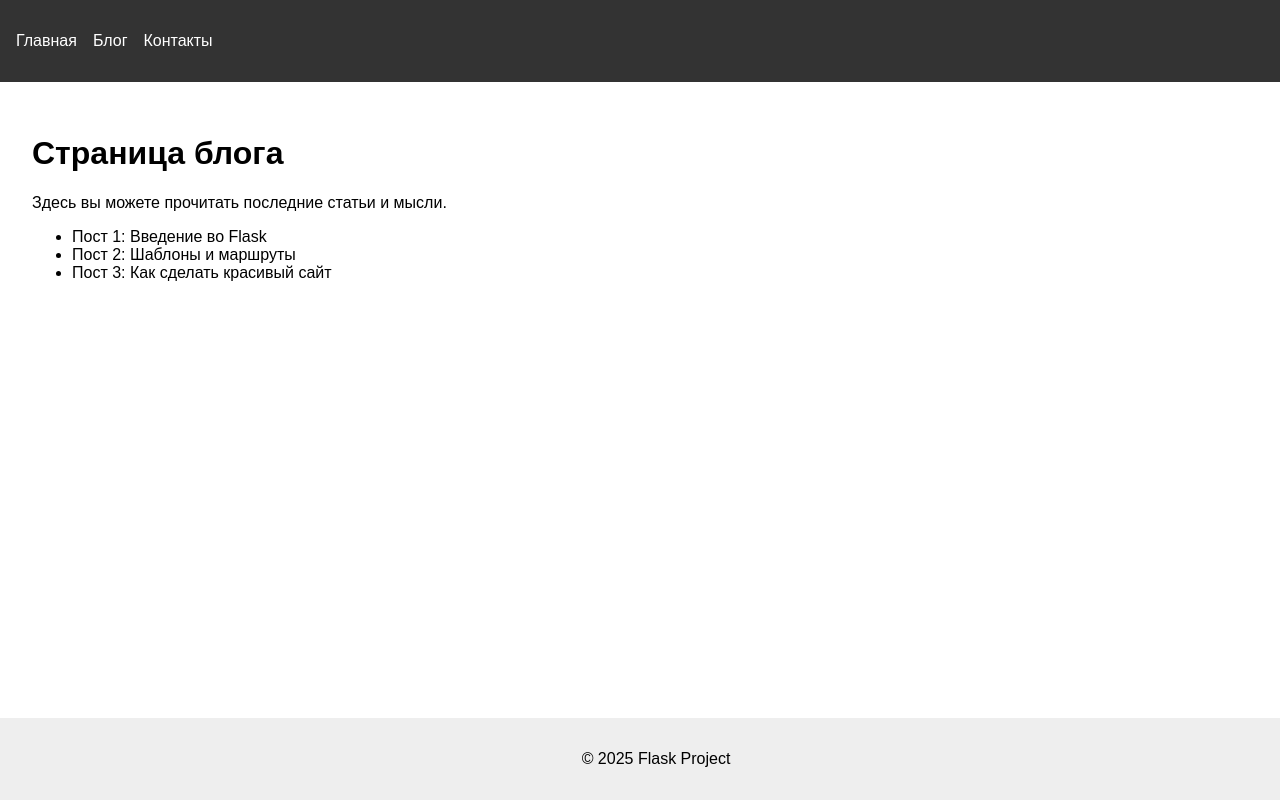
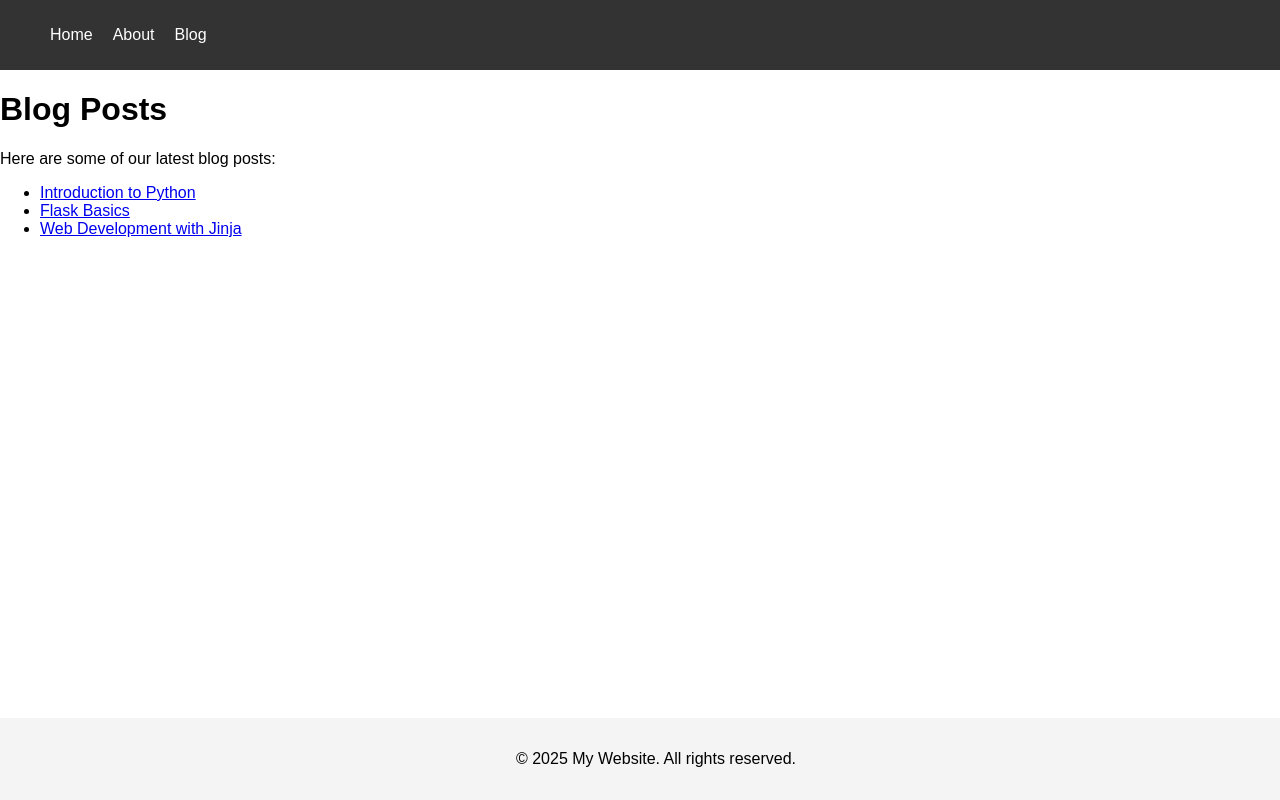
Before and after one commit to CHEPURNOV-S-S/VD08, a Flask app: page /blog in a window 1280 px wide. Run offline with Flask 3, Linux system fonts and the light colour scheme; parts of the project's set-up code (start-up, migrations or seed data) failed here and were passed over.

Commit message:
Адаптировал задание под VD05
-Добавил
  - использование переменных
  - цикл в шаблоны

```diff
--- a/app/routes.py
+++ b/app/routes.py
@@ -1,17 +1,32 @@
-# app/routes.py
+from flask import Flask, render_template
 
-from flask import render_template
-from app import create_app
+app = Flask(__name__)
+
+# Данные для шаблона about.html
+team_members = [
+    {"name": "Simon", "role": "Developer"},
+    {"name": "Semyon", "role": "Designer"},
+    {"name": "Simeon", "role": "Manager"}
+]
+
+# Данные для шаблона blog.html
+blog_posts = [
+    {"title": "Introduction to Python"},
+    {"title": "Flask Basics"},
+    {"title": "Web Development with Jinja"}
+]
+
 
 def register_routes(app):
-    @app.route('/')
-    def index():
-        return render_template('index.html')
+    @app.route("/")
+    def home():
+        greeting = "Hello, visitor!"
+        return render_template("home.html", greeting=greeting)
 
-    @app.route('/blog')
+    @app.route("/about")
+    def about():
+        return render_template("about.html", team_members=team_members)
+
+    @app.route("/blog")
     def blog():
-        return render_template('blog.html')
-
-    @app.route('/contacts')
-    def contacts():
-        return render_template('contacts.html')
+        return render_template("blog.html", blog_posts=blog_posts)
--- a/app/static/style.css
+++ b/app/static/style.css
@@ -1,35 +1,29 @@
-/* app/static/style.css */
-
 body {
     font-family: Arial, sans-serif;
     margin: 0;
     padding: 0;
 }
 
-header {
+.navbar {
     background-color: #333;
     color: white;
-    padding: 1em;
+    padding: 10px;
 }
 
-.menu {
-    list-style: none;
+.navbar ul {
+    list-style-type: none;
     display: flex;
-    gap: 1em;
-    padding: 0;
+    gap: 20px;
 }
 
-.menu li a {
+.navbar a {
     color: white;
     text-decoration: none;
 }
 
-main {
-    padding: 2em;
-}
-
 footer {
-    background-color: #eee;
+    background-color: #f4f4f4;
+    padding: 10px;
     text-align: center;
     padding: 1em;
     position: fixed;
--- a/app/templates/base.html
+++ b/app/templates/base.html
@@ -1,32 +1,29 @@
-<!-- app/templates/base.html -->
-
 <!DOCTYPE html>
-<html lang="ru">
+<html lang="en">
 <head>
     <meta charset="UTF-8">
-    <title>{% block title %}Flask App{% endblock %}</title>
+    <title>{% block title %}My Website{% endblock %}</title>
     <link rel="stylesheet" href="{{ url_for('static', filename='style.css') }}">
 </head>
 <body>
-
-<header>
-    <nav>
-        <ul class="menu">
-            <li><a href="{{ url_for('index') }}">Главная</a></li>
-            <li><a href="{{ url_for('blog') }}">Блог</a></li>
-            <li><a href="{{ url_for('contacts') }}">Контакты</a></li>
+    <!-- Меню -->
+    <nav class="navbar">
+        <ul>
+            <li><a href="/">Home</a></li>
+            <li><a href="/about">About</a></li>
+            <li><a href="/blog">Blog</a></li>
         </ul>
     </nav>
-</header>
 
-<main>
+    <!-- Блок для контента -->
     {% block content %}
+        <h1>Default Content</h1>
+        <p>This is the default content that will be replaced by child templates.</p>
     {% endblock %}
-</main>
 
-<footer>
-    <p>© 2025 Flask Project</p>
-</footer>
-
+    <!-- Футер -->
+    <footer>
+        <p>&copy; 2025 My Website. All rights reserved.</p>
+    </footer>
 </body>
 </html>
--- a/app/templates/blog.html
+++ b/app/templates/blog.html
@@ -1,13 +1,15 @@
-<!-- app/templates/blog.html -->
+{% extends "base.html" %}
 
-{% extends "base.html" %}
-{% block title %}Блог{% endblock %}
+{% block title %}Blog{% endblock %}
+
 {% block content %}
-<h1>Страница блога</h1>
-<p>Здесь вы можете прочитать последние статьи и мысли.</p>
-<ul>
-    <li>Пост 1: Введение во Flask</li>
-    <li>Пост 2: Шаблоны и маршруты</li>
-    <li>Пост 3: Как сделать красивый сайт</li>
-</ul>
+    <h1>Blog Posts</h1>
+    <p>Here are some of our latest blog posts:</p>
+
+    <!-- Пример использования цикла -->
+    <ul>
+        {% for post in blog_posts %}
+            <li><a href="#">{{ post.title }}</a></li>
+        {% endfor %}
+    </ul>
 {% endblock %}
```
Also changed, not shown: app/templates/about.html (+13 -9 lines), app/templates/home.html (+8 -5 lines).
